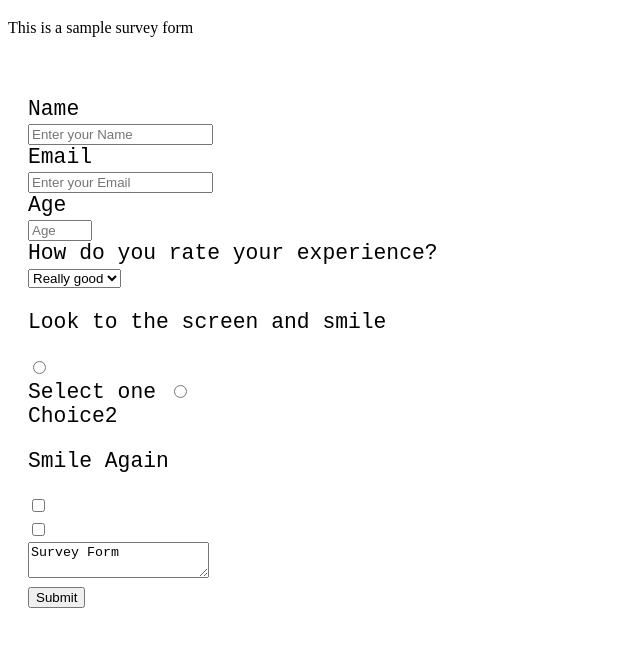
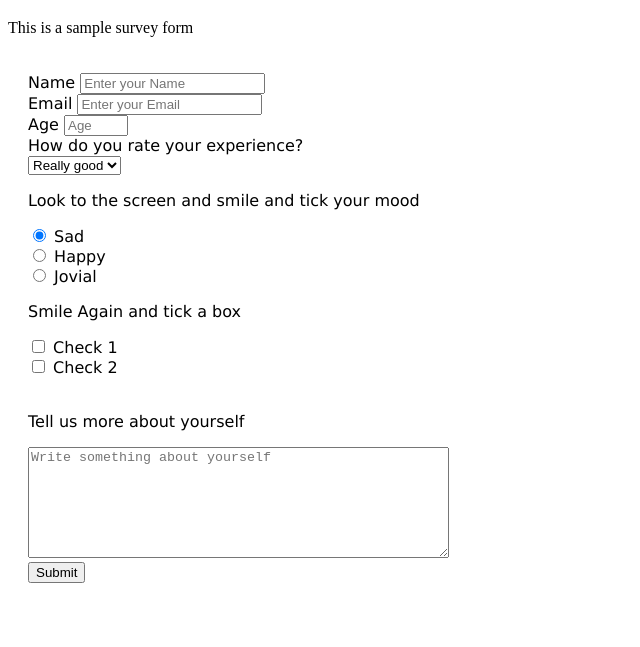
Before and after one commit to daudi2010/Project1, a plain HTML site: page fcc-test-suite-template-master/index.html in a window 1280 px wide. Shown: the part 61-708 px from the top of the page, without its empty margins (0-640 px from the left). Drawn offline with Linux system fonts and the light colour scheme.

Commit message:
David updated again

```diff
--- a/fcc-test-suite-template-master/css/style.css
+++ b/fcc-test-suite-template-master/css/style.css
@@ -1,7 +1,7 @@
 form{
 
- font-size: 16pt;
- font-family: 'Courier New', Courier, monospace;
+ font-size: 12pt;
+ font-family: 'verdana';
  padding: 20px;
  width: 50%;
 }
--- a/fcc-test-suite-template-master/index.html
+++ b/fcc-test-suite-template-master/index.html
@@ -12,33 +12,45 @@
  This is a sample survey form
 </p>
 
-<form id="survey-form"></br>
-<label id="name-label">Name</label></br>
-<input type="text" id="name" placeholder="Enter your Name"></input></br>
-<label id="email-label">Email</label></br>
-<input type="email" id="email" placeholder="Enter your Email"></input></br>
-<label id="number-label">Age</label></br>
-<input type="number" id="number" min=0 max=100  placeholder="Age"></input></br>
+<form id="survey-form">
+<label id="name-label">Name</label>
+<input type="text" id="name" placeholder="Enter your Name" required></input><br>
+<label id="email-label">Email</label>
+<input type="email" id="email" placeholder="Enter your Email" required></input><br>
+<label id="number-label">Age</label>
+<input type="number" id="number" min=0 max=100  placeholder="Age"></input><br>
 <label for ="dropdown">How do you rate your experience?</label><br>
 
 <select id="dropdown"></br>
-<option  name="options" value="Really Good" >Really good</option></br>
-<option  name="options" value="average" >Average</option></br>
-<option  name="options" value="Not Good" >Not good</option></br>
+<option  name="options" value="Really Good" >Really good</option><br>
+<option  name="options" value="average" >Average</option><br>
+<option  name="options" value="Not Good" >Not good</option><br>
 </select><br>
-<p> Look  to the screen and smile</p>
-<input type="radio"  name="choice" value= "r1" id ="choices1"/></br>
-<label for="choices1"> Select one</label>
-<input type="radio" name="choice" value= "r2"  id="choices2"/></br>
-<label for ="choices2">Choice2 </label>
-<p> Smile Again</p>
-<input type="checkbox" name="check" value= "c1" /></br>
-<input type="checkbox" name="check" value= "c2" /></br>
+<p> Look  to the screen and smile and tick your mood</p>
 
-<textarea>Survey Form</textarea></br>
+
+<input type="radio" id="sad" name="mood" value="sad"    checked>
+<label for="sad">Sad</label>
+  <br>
+
+<input type="radio" id="happy" name="mood" value="happy">
+<label for="happy">Happy</label>
+<br>
+<input type="radio" id="jovial" name="mood" value="">
+<label for="jovial">Jovial</label>
+<br>
+<p> Smile Again and tick a box</p>
+
+<input type="checkbox" name="check"  id="check11" value= "c1" />
+<label for="check1">Check 1</label></br>
+<input type="checkbox" name="check"  id="check22" value= "c2" />
+<label for="check2">Check 2</label> <br>
+<br>
+<p>
+  Tell us more  about yourself</p>
+<textarea id="about-myself" rows="7" cols="50" placeholder="Write something about yourself" required></textarea></br>
 
 <button type="submit" name="submit" id="submit">Submit</button></br>
-
 
 </form>
 
```
